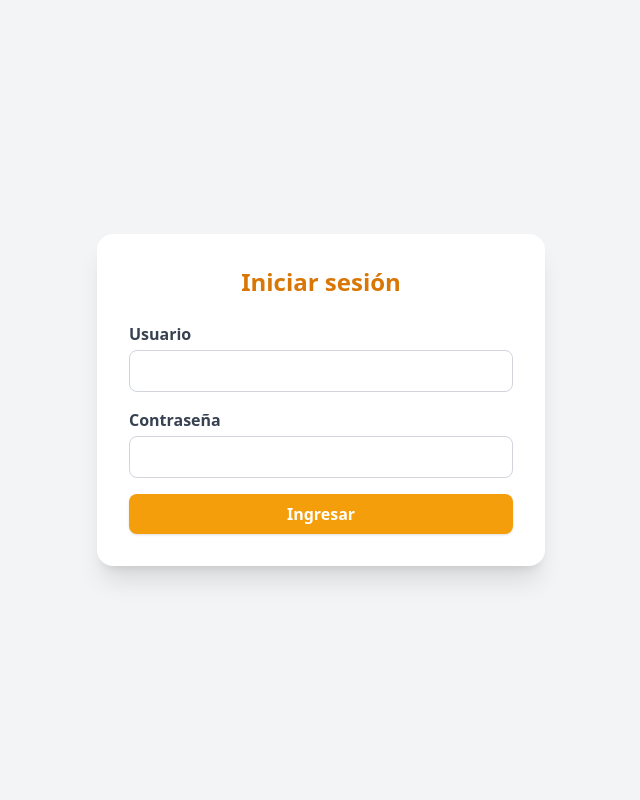
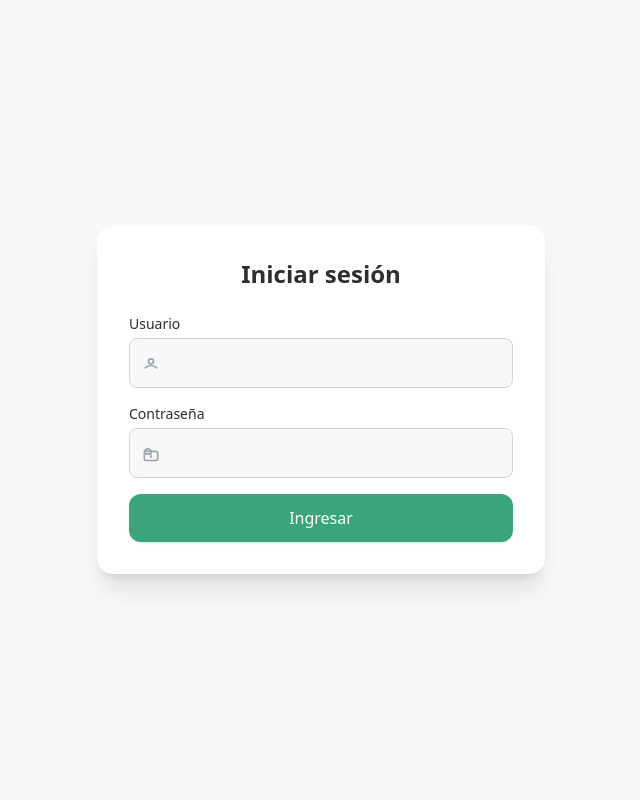
Before and after one commit to Osvaldo-Net/LogGuard, a Flask app: page / in a window 1280 px wide. Shown: the whole page, without its empty margins (319-959 px from the left). Run offline with Flask 3, Linux system fonts and the light colour scheme; some libraries are stand-ins or nearby versions.

Commit message:
Update login.html

```diff
--- a/app/templates/login.html
+++ b/app/templates/login.html
@@ -6,33 +6,20 @@
   <title>Iniciar sesión | LogViewer</title>
   <link rel="icon" href="{{ url_for('static', filename='favicon.ico') }}" type="image/x-icon">
   <script src="https://cdn.tailwindcss.com"></script>
-</head>
-<body class="bg-gray-100 flex items-center justify-center h-screen">
-  <div class="bg-white p-8 rounded-2xl shadow-xl w-full max-w-md animate-fade-in">
-    <h2 class="text-2xl font-bold text-center text-amber-600 mb-6">Iniciar sesión</h2>
-
-    {% if error %}
-      <div class="bg-red-100 text-red-700 px-4 py-2 rounded mb-4 text-sm">{{ error }}</div>
-    {% endif %}
-
-    <form method="POST" class="space-y-4">
-      <div>
-        <label class="block text-gray-700 font-semibold">Usuario</label>
-        <input name="username" type="text" required
-          class="w-full mt-1 p-2 border border-gray-300 rounded-lg focus:outline-none focus:ring-2 focus:ring-amber-400">
-      </div>
-      <div>
-        <label class="block text-gray-700 font-semibold">Contraseña</label>
-        <input name="password" type="password" required
-          class="w-full mt-1 p-2 border border-gray-300 rounded-lg focus:outline-none focus:ring-2 focus:ring-amber-400">
-      </div>
-      <button type="submit"
-        class="w-full bg-amber-500 hover:bg-amber-600 text-white font-semibold py-2 px-4 rounded-lg transition shadow">
-        Ingresar
-      </button>
-    </form>
-  </div>
-
+  <script>
+    tailwind.config = {
+      theme: {
+        extend: {
+          colors: {
+            "gris-mate": "#2e2e2e",
+            "hueso": "#f8f8f6",
+            "verde-mate": "#3aa57c",
+            "verde-hover": "#2d7a60",
+          }
+        }
+      }
+    };
+  </script>
   <style>
     .animate-fade-in {
       animation: fadeIn 0.4s ease-in-out;
@@ -42,5 +29,54 @@
       to { opacity: 1; transform: translateY(0); }
     }
   </style>
+</head>
+<body class="bg-hueso flex items-center justify-center h-screen text-gris-mate">
+  <div class="bg-white p-8 rounded-2xl shadow-xl w-full max-w-md animate-fade-in">
+    <h2 class="text-2xl font-semibold text-center mb-6">Iniciar sesión</h2>
+
+    {% if error %}
+      <div class="bg-red-100 text-red-700 px-4 py-2 rounded-lg mb-4 text-sm">
+        {{ error }}
+      </div>
+    {% endif %}
+
+    <form method="POST" class="space-y-4">
+
+      <div>
+        <label class="block text-sm font-medium mb-1">Usuario</label>
+        <div class="relative">
+          <span class="absolute inset-y-0 left-0 pl-3 flex items-center pointer-events-none">
+            <svg class="w-5 h-5 text-gray-400" fill="none" stroke="currentColor" stroke-width="2"
+                 viewBox="0 0 24 24">
+              <path stroke-linecap="round" stroke-linejoin="round"
+                    d="M5.121 17.804A9 9 0 0112 15a9 9 0 016.879 2.804M15 10a3 3 0 11-6 0 3 3 0 016 0z" />
+            </svg>
+          </span>
+          <input name="username" type="text" required
+                 class="w-full pl-10 p-3 border border-gray-300 rounded-lg bg-hueso text-gris-mate focus:outline-none focus:ring-2 focus:ring-verde-mate" />
+        </div>
+      </div>
+
+      <div>
+        <label class="block text-sm font-medium mb-1">Contraseña</label>
+        <div class="relative">
+          <span class="absolute inset-y-0 left-0 pl-3 flex items-center pointer-events-none">
+            <svg class="w-5 h-5 text-gray-400" fill="none" stroke="currentColor" stroke-width="2"
+                 viewBox="0 0 24 24">
+              <path stroke-linecap="round" stroke-linejoin="round"
+                    d="M12 15v2m-6 4h12a2 2 0 002-2v-7a2 2 0 00-2-2H6a2 2 0 00-2 2v7a2 2 0 002 2zm6-10a4 4 0 00-8 0v2h8V9z" />
+            </svg>
+          </span>
+          <input name="password" type="password" required
+                 class="w-full pl-10 p-3 border border-gray-300 rounded-lg bg-hueso text-gris-mate focus:outline-none focus:ring-2 focus:ring-verde-mate" />
+        </div>
+      </div>
+
+      <button type="submit"
+              class="w-full bg-verde-mate hover:bg-verde-hover text-white font-medium py-3 rounded-xl transition shadow">
+        Ingresar
+      </button>
+    </form>
+  </div>
 </body>
 </html>
```
